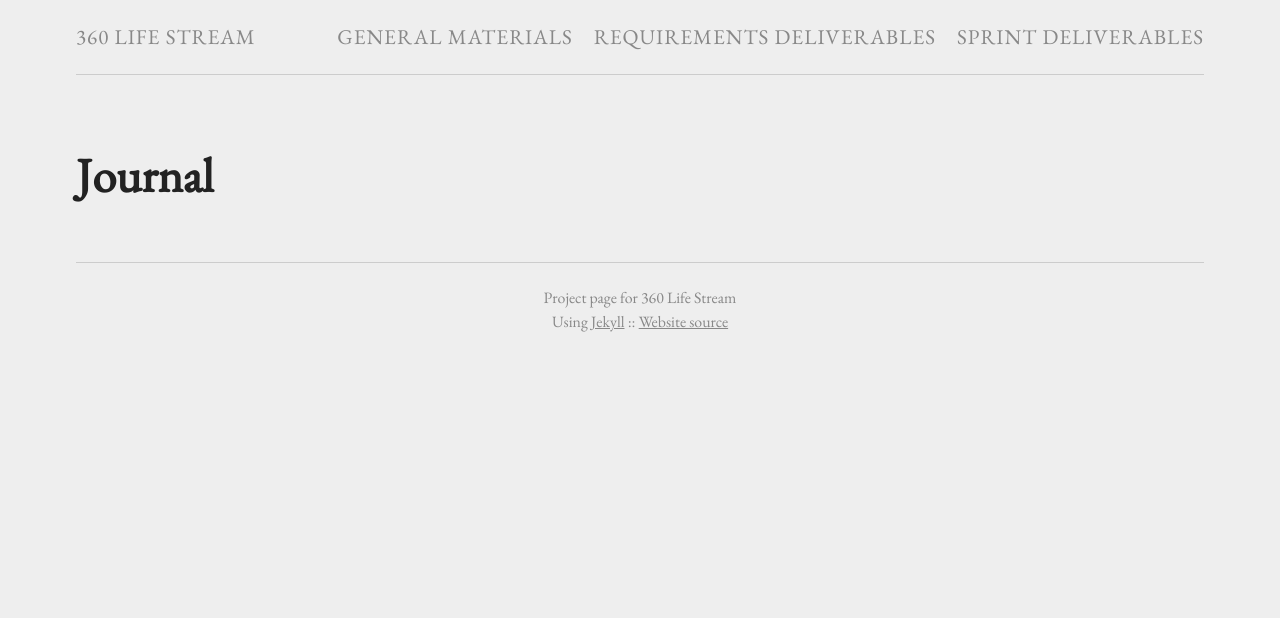
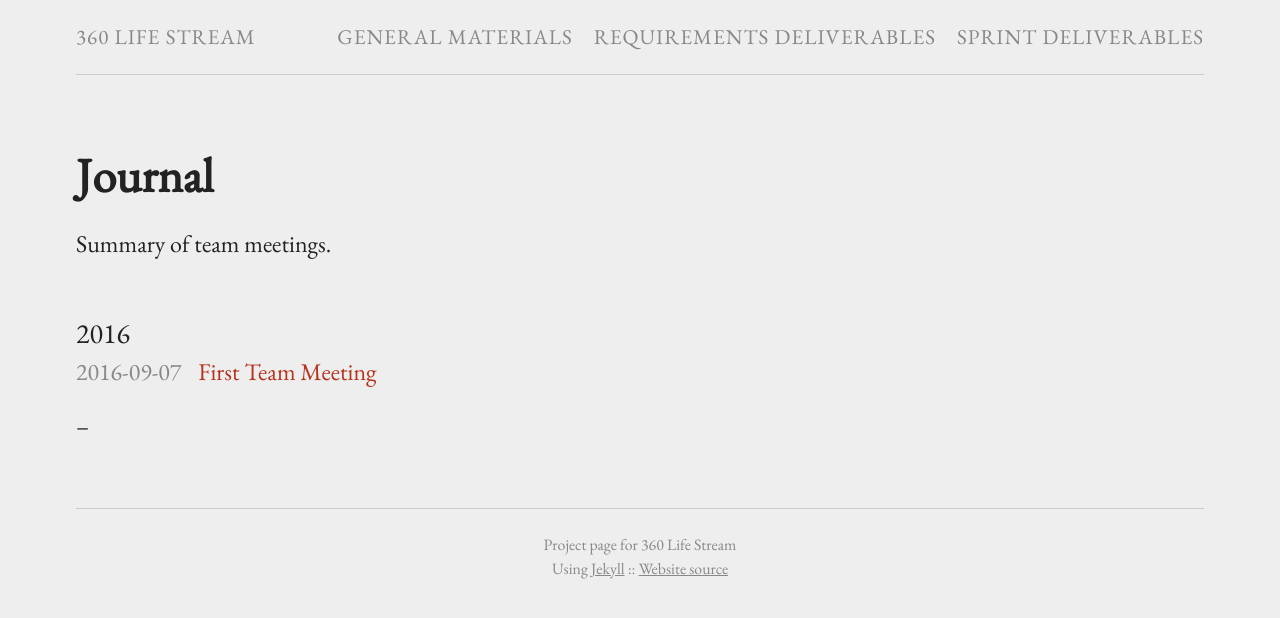
Before and after one commit to 360ls/360ls, a Jekyll site: the page built from journal.md, in a window 1280 px wide. Shown: the top 618 px of the page. Built offline with Jekyll 4.4.1, drawn with Linux system fonts in a browser that asks for light colours.

Commit message:
add journal of first meeting

```diff
--- a/journal.md
+++ b/journal.md
@@ -3,3 +3,19 @@ layout: page
 title: Journal
 permalink: /journal/
 ---
+
+Summary of team meetings.
+
+<ul class="listing">
+{% for post in site.posts %}
+  {% capture y %}{{post.date | date:"%Y"}}{% endcapture %}
+  {% if year != y %}
+    {% assign year = y %}
+    <li class="listing-seperator">{{ y }}</li>
+  {% endif %}
+  <li class="listing-item">
+    <time datetime="{{ post.date | date:"%Y-%m-%d" }}">{{ post.date | date:"%Y-%m-%d" }}</time>
+    <a href="{{ post.url | prepend: site.baseurl }}" title="{{ post.title }}">{{ post.title }}</a>
+  </li>
+{% endfor %}
+</ul>--
```
Also changed, not shown: _posts/2016-09-07-first-meeting.md (added, +8 -0 lines).
